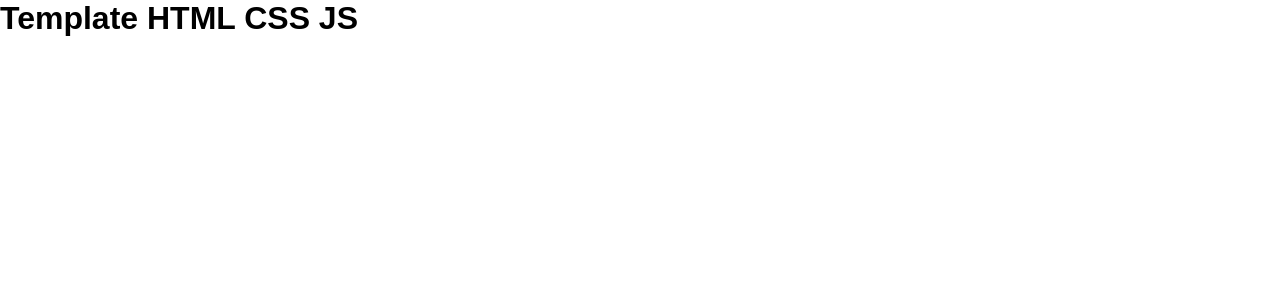
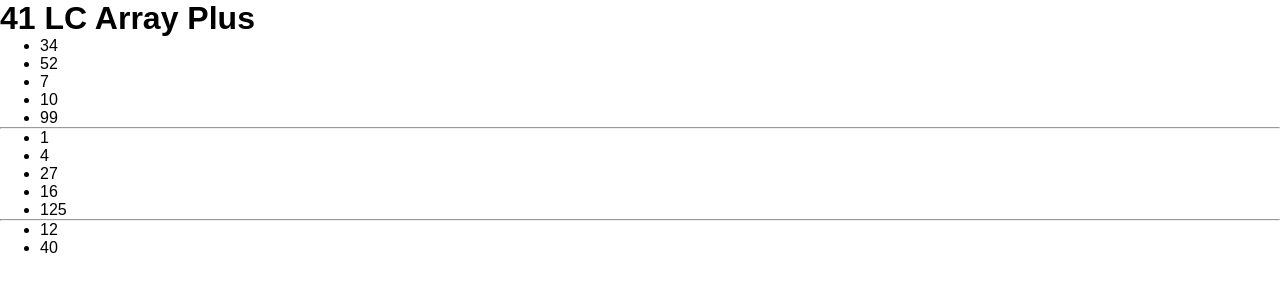
Before and after one commit to classe114-alessiovietri/41-lc-array-plus, a plain HTML site: page index.html in a window 1280 px wide. Drawn offline with Linux system fonts and the light colour scheme.

Commit message:
Completato LC

```diff
--- a/css/style.css
+++ b/css/style.css
@@ -3,7 +3,7 @@
 */
 * {
     margin: 0;
-    padding: 0;
+    /* padding: 0; */
     box-sizing: border-box;
 }
 
--- a/index.html
+++ b/index.html
@@ -3,7 +3,7 @@
     <head>
         <meta charset="UTF-8">
         <meta name="viewport" content="width=device-width, initial-scale=1.0">
-        <title>Template HTML CSS JS</title>
+        <title>41 LC Array Plus</title>
 
         <!-- CSS -->
         <link rel="stylesheet" href="css/style.css">
@@ -11,8 +11,18 @@
     <body>
 
         <h1>
-            Template HTML CSS JS
+            41 LC Array Plus
         </h1>
+
+        <ul id="my-numbers-1"></ul>
+
+        <hr>
+
+        <ul id="my-numbers-2"></ul>
+
+        <hr>
+
+        <ul id="my-numbers-3"></ul>
 
         <script src="js/scripts.js" type="text/javascript"></script>
 
--- a/js/scripts.js
+++ b/js/scripts.js
@@ -1,2 +1,198 @@
-// Test funzionamento
-console.log('Template HTML CSS JS');
+const numbers = [
+    34,
+    52,
+    7,
+    10,
+    99
+];
+
+const myNumbers1 = document.getElementById('my-numbers-1');
+
+// for (let i = 0; i < numbers.length; i++) {
+//     console.log(numbers[i]);
+//     myNumbers1.innerHTML += `
+//         <li>
+//             ${numbers[i]}
+//         </li>
+//     `;
+// }
+
+/* OPPURE */
+
+numbers.forEach((
+        elem,       // i-esimo elemento dell'array (quindi numbers[i])
+        i,          // Indice di iterazione
+        arr         // Intero array di partenza (quindi numbers)
+    ) => {
+    console.log(elem);
+    /* OPPURE */
+    // console.log(numbers[i]);
+    /* OPPURE */
+    // console.log(arr[i]);
+    myNumbers1.innerHTML += `
+        <li>
+            ${elem}
+        </li>
+    `;
+});
+
+/*
+    ------------------------------------------------------------------------------
+*/
+
+const numbersDue = [
+    1,
+    2,
+    3,
+    4,
+    5
+];
+
+// const numbersSquare = [];
+// for (let i = 0; i < numbersDue.length; i++) {
+//     numbersSquare.push(numbersDue[i] * numbersDue[i]);
+// }
+// console.log(numbersSquare);
+
+/* OPPURE */
+
+// const numbersSquare = [];
+// for (let i = 0; i < numbersDue.length; i++) {
+//     const newNumber = makeSquare(numbersDue[i]);
+//     numbersSquare.push(newNumber);
+// }
+// console.log(numbersSquare);
+
+// function makeSquare(num) {
+//     return num * num;
+// }
+
+/* OPPURE */
+
+// function myMap() {
+//     const numbersSquare = [];
+//     for (let i = 0; i < numbersDue.length; i++) {
+//         const newNumber = makeSquare(numbersDue[i]);
+//         numbersSquare.push(newNumber);
+//     }
+//     return numbersSquare;
+// }
+
+// console.log(numbersSquare);
+
+// function makeSquare(num) {
+//     return num * num;
+// }
+
+/* OPPURE */
+
+// const numbersSquare = numbersDue.map(
+//     (elem) => {
+//         return elem * elem;
+//     }
+// );
+// console.log(numbersSquare);
+
+/* ALTRO ESEMPIO */
+
+const myNumbers2 = document.getElementById('my-numbers-2');
+
+const numbersSquareOrCube = numbersDue.map(
+    (elem) => {
+        console.log(elem);
+
+        if (elem % 2 == 0) {
+            myNumbers2.innerHTML += `
+                <li>
+                    ${elem * elem}
+                </li>
+            `;
+            return elem * elem;
+        }
+        else {
+            myNumbers2.innerHTML += `
+                <li>
+                    ${elem * elem * elem}
+                </li>
+            `;
+            return elem * elem * elem;
+        }
+    }
+);
+console.log(numbersSquareOrCube);
+
+/*
+    ------------------------------------------------------------------------------
+*/
+
+const numbersTre = [
+    5,
+    12,
+    13,
+    40,
+    7
+];
+
+const myNumbers3 = document.getElementById('my-numbers-3');
+
+// const evenNumbers = [];
+// for (let i = 0; i < numbersTre.length; i++) {
+//     if (numbersTre[i] % 2 == 0) {
+//         evenNumbers.push(numbersTre[i]);
+//         myNumbers3.innerHTML += `
+//             <li>
+//                 ${numbersTre[i]}
+//             </li>
+//         `;
+//     }
+// }
+// console.log(evenNumbers);
+
+/* OPPURE */
+
+// const evenNumbers = [];
+// numbersTre.forEach((elem) => {
+//     if (elem % 2 == 0) {
+//         evenNumbers.push(elem);
+//         myNumbers3.innerHTML += `
+//             <li>
+//                 ${elem}
+//             </li>
+//         `;
+//     }
+// });
+// console.log(evenNumbers);
+
+/* OPPURE */
+
+const evenNumbers = numbersTre.filter((elem) => {
+    if (elem % 2 == 0) {
+        console.log(elem, 'verrà incluso nell array risultante');
+
+        myNumbers3.innerHTML += `
+            <li>
+                ${elem}
+            </li>
+        `;
+
+        return true;
+    }
+    else {
+        console.log(elem, 'NON verrà incluso nell array risultante');
+
+        return false;
+    }
+});
+console.log(evenNumbers);
+
+/* OPPURE */
+
+// const evenNumbers = numbersTre.filter((elem) => {
+//     return (elem % 2 == 0);
+// });
+// console.log(evenNumbers);
+
+/* OPPURE */
+
+// const evenNumbers = numbersTre.filter((elem) => (elem % 2 == 0));
+// console.log(evenNumbers);
```
